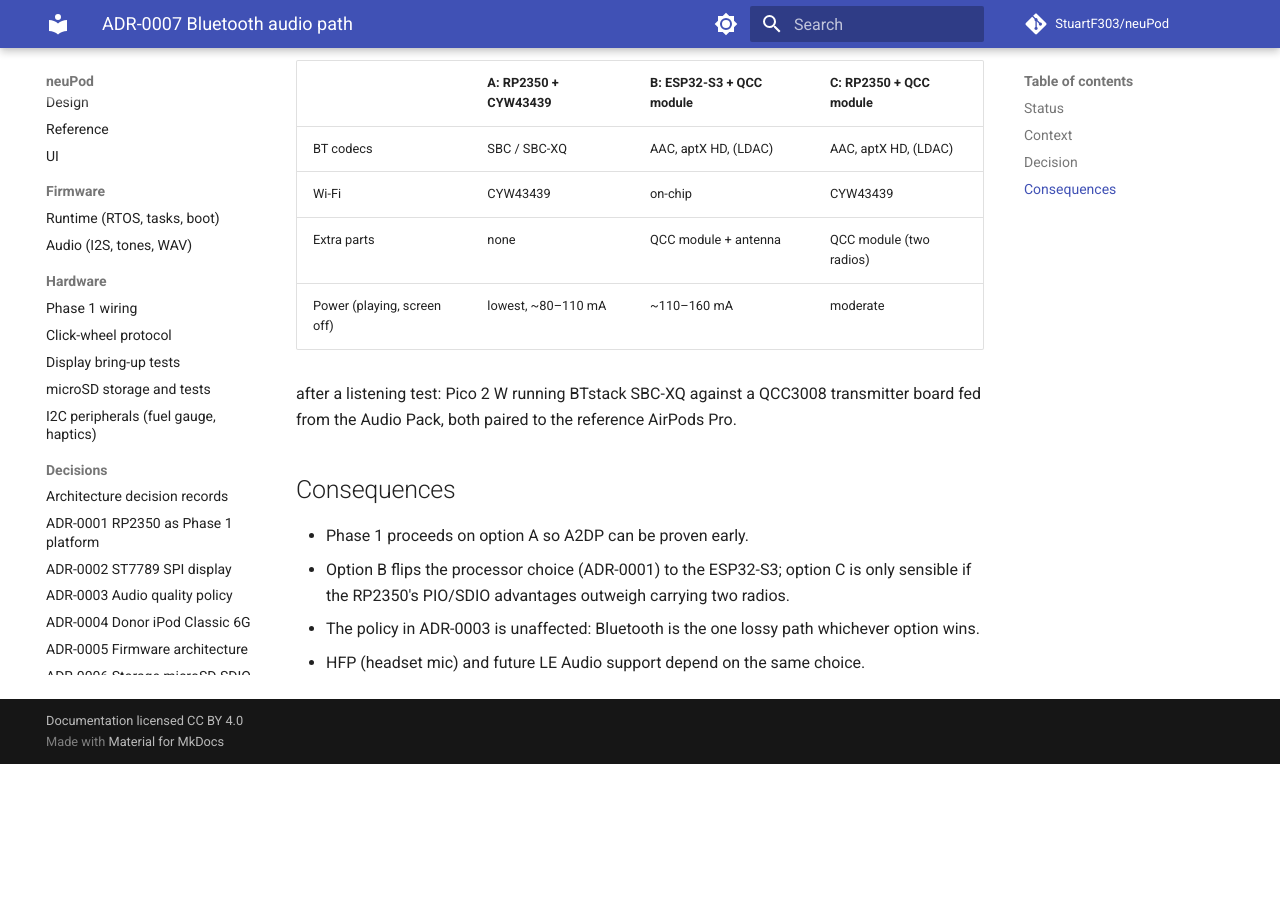
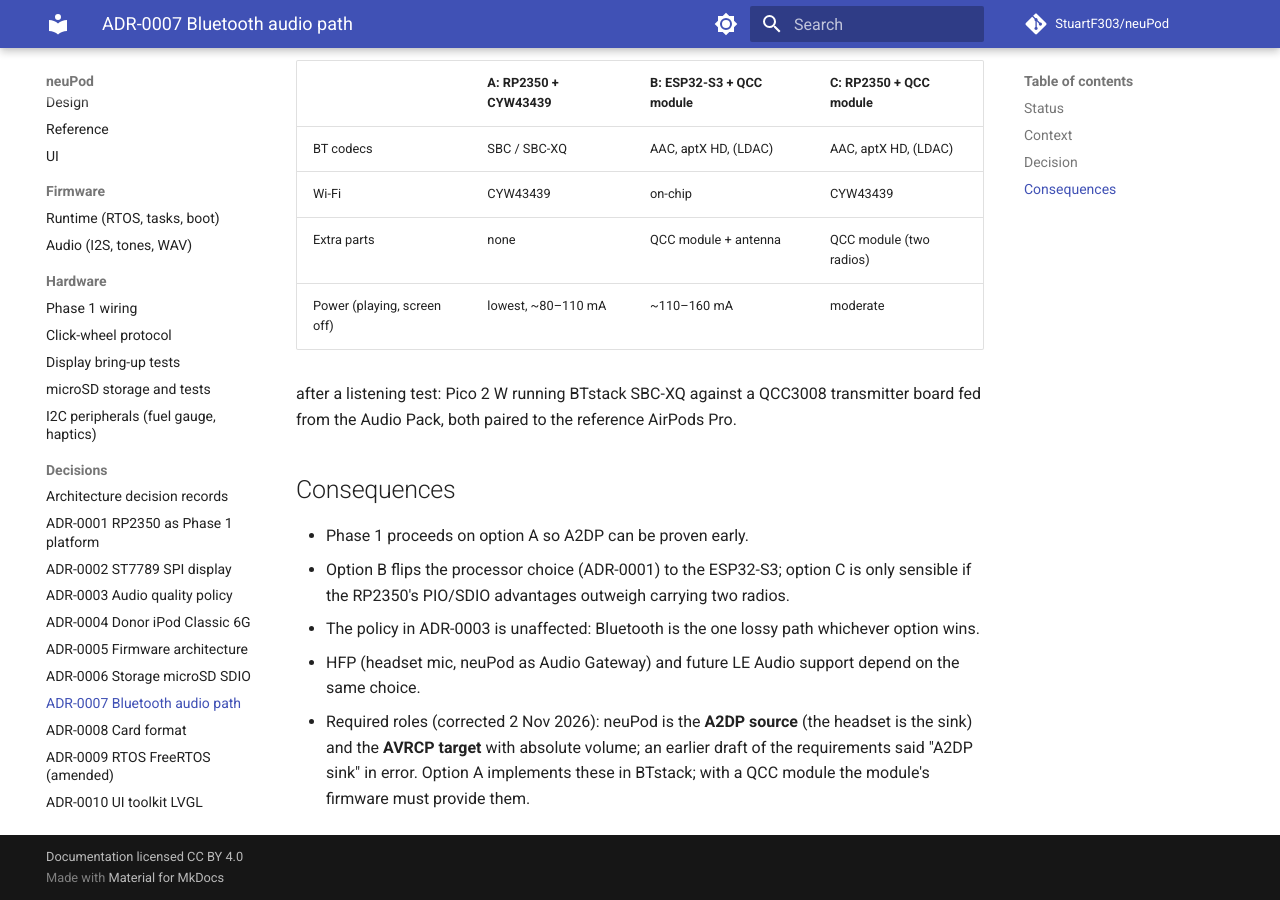
Before and after one commit to StuartF303/neuPod, an MkDocs documentation site: the page built from docs/adr/0007-bluetooth-audio-path.md, in a window 1280 px wide and 900 px high, scrolled down 615 px. Built offline with MkDocs 1.6.1 and Material for MkDocs 9.7.7, drawn with Linux system fonts in a browser that asks for light colours; comment, search, counter and statistics services are not loaded; before the commit the page ends 1379 px from its top, so only the background shows below that.

Commit message:
docs: correct Bluetooth role to A2DP source and require AVRCP
neuPod sends audio to the headset, so it is the A2DP source, not the sink.
Add AVRCP (target, with absolute volume) for headset buttons and a single
volume control, and name the HFP role (Audio Gateway). Recorded in ADR-0007.

Co-Authored-By: Claude Opus 5.5 <noreply@anthropic.com>
Claude-Session: https://claude.ai/code/session_01NfmAnUmaBsNr4aNVCxQW7t

```diff
--- a/docs/adr/0007-bluetooth-audio-path.md
+++ b/docs/adr/0007-bluetooth-audio-path.md
@@ -32,4 +32,8 @@ from the Audio Pack, both paired to the reference AirPods Pro.
 - Option B flips the processor choice (ADR-0001) to the ESP32-S3; option C is only sensible if
   the RP2350's PIO/SDIO advantages outweigh carrying two radios.
 - The policy in ADR-0003 is unaffected: Bluetooth is the one lossy path whichever option wins.
-- HFP (headset mic) and future LE Audio support depend on the same choice.
+- HFP (headset mic, neuPod as Audio Gateway) and future LE Audio support depend on the same choice.
+- Required roles (corrected 2 Nov 2026): neuPod is the **A2DP source** (the headset is the sink)
+  and the **AVRCP target** with absolute volume; an earlier draft of the requirements said
+  "A2DP sink" in error. Option A implements these in BTstack; with a QCC module the module's
+  firmware must provide them.
```
Also changed, not shown: docs/requirements.md (+1 -1 lines).
